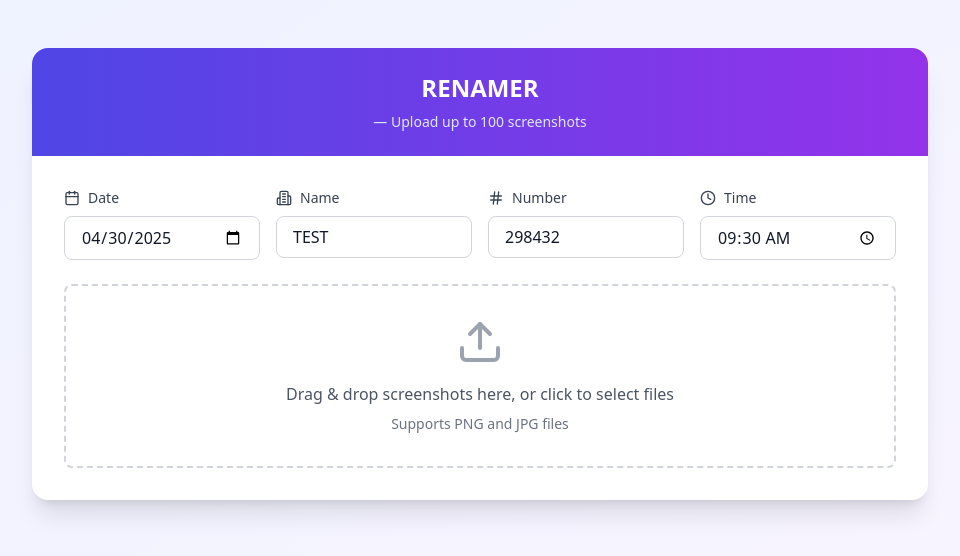
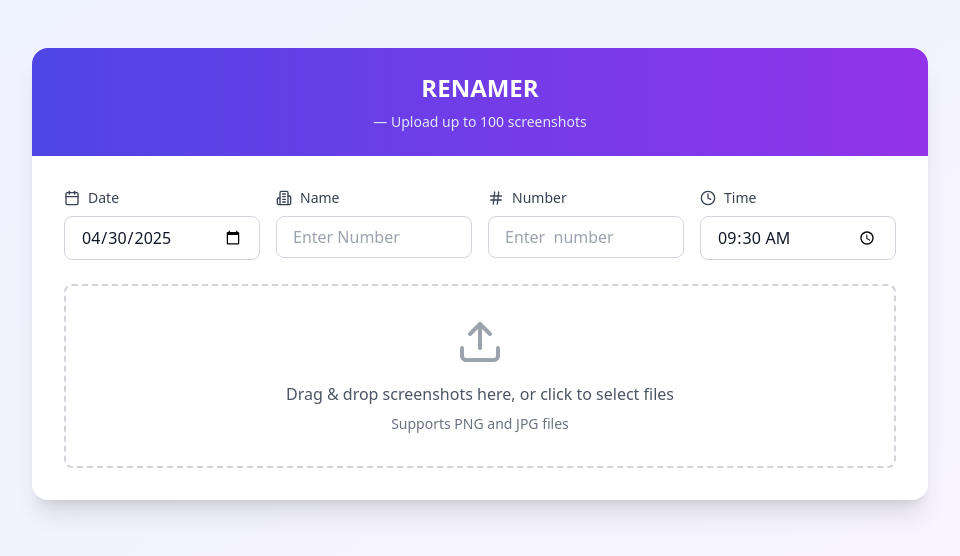
Before and after one commit to AdurintiAshok/RENAMER, a React (Vite) app: page / in a window 1280 px wide. Shown: the top 556 px of the page, without its empty margins (160-1120 px from the left). Built offline with nearby package versions, Linux system fonts and the light colour scheme.

Commit message:
added some changes

```diff
--- a/src/components/ImageRenamer.tsx
+++ b/src/components/ImageRenamer.tsx
@@ -12,8 +12,8 @@ const ImageRenamer = () => {
   const [files, setFiles] = useState<FileWithPreview[]>([]);
   const [startTime, setStartTime] = useState('09:30');
   const [date, setDate] = useState('2025-04-30');
-  const [companyCode, setCompanyCode] = useState('TEST');
-  const [strikeNumber, setStrikeNumber] = useState('298432');
+  const [companyCode, setCompanyCode] = useState('');
+  const [strikeNumber, setStrikeNumber] = useState('');
   const [isProcessing, setIsProcessing] = useState(false);
 
   const onDrop = useCallback((acceptedFiles: File[]) => {
```
